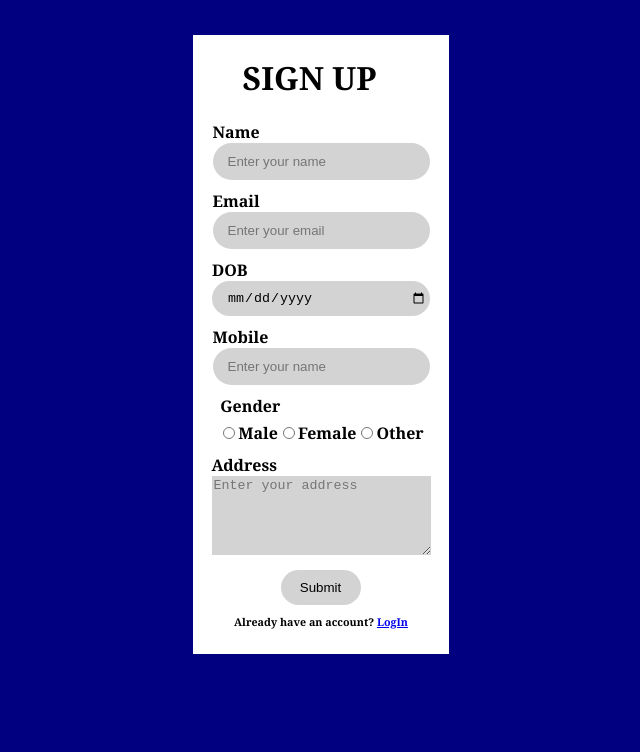
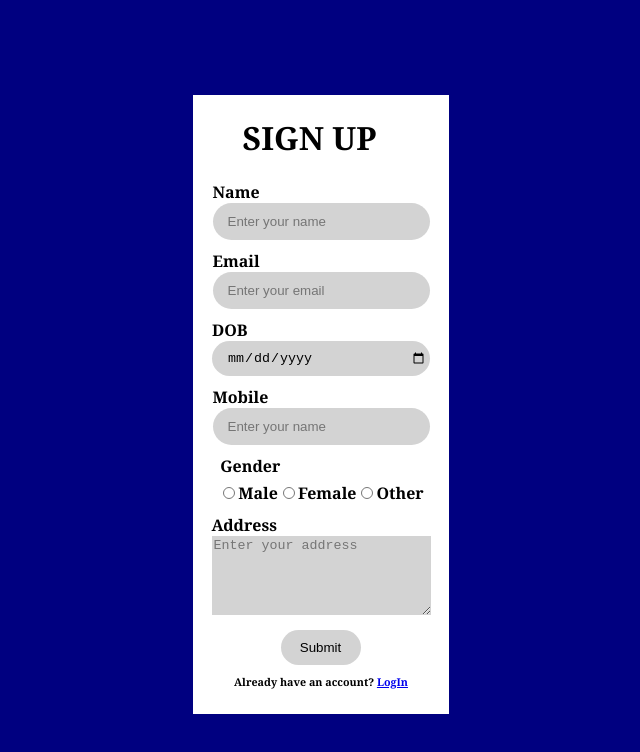
Before and after one commit to HemasaiAmujuri/Practicing_Forms_React, a React (Vite) app in the folder forms/: page /signUp in a window 1280 px wide. Shown: the top 752 px of the page, without its empty margins (319-959 px from the left). Built offline with nearby package versions, Linux system fonts and the light colour scheme.

Commit message:
modify signup css

```diff
--- a/forms/src/styles/Signupstyle.css
+++ b/forms/src/styles/Signupstyle.css
@@ -16,7 +16,7 @@ html,body {
 
 
 form {
-  margin-top: 20px;;
+  margin-top: 80px;;
   background-color: white;
   display : flex;
   flex-direction: column;
```
